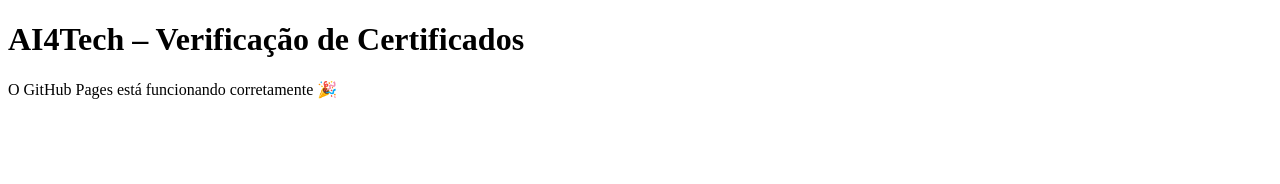
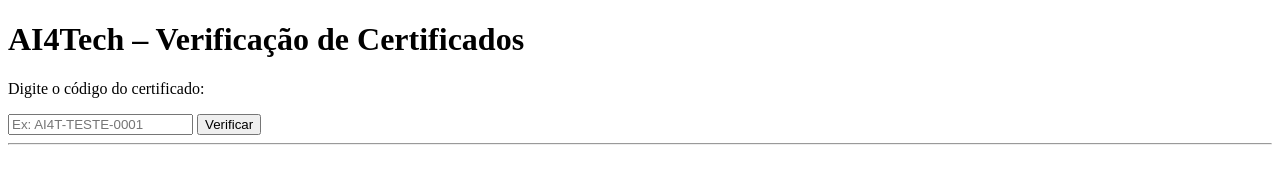
Before and after one commit to AI4TechAI/ai4techai.github.io, a plain HTML site: page index.html in a window 1280 px wide. Drawn offline with Linux system fonts and the light colour scheme.

Commit message:
Update index.html

```diff
--- a/index.html
+++ b/index.html
@@ -3,9 +3,18 @@
 <head>
     <meta charset="UTF-8">
     <title>AI4Tech – Verificação de Certificados</title>
+    <script src="script.js"></script>
 </head>
 <body>
     <h1>AI4Tech – Verificação de Certificados</h1>
-    <p>O GitHub Pages está funcionando corretamente 🎉</p>
+
+    <p>Digite o código do certificado:</p>
+
+    <input id="codigo" type="text" placeholder="Ex: AI4T-TESTE-0001">
+    <button onclick="verificarCertificado()">Verificar</button>
+
+    <hr>
+
+    <div id="resultado"></div>
 </body>
 </html>
```
